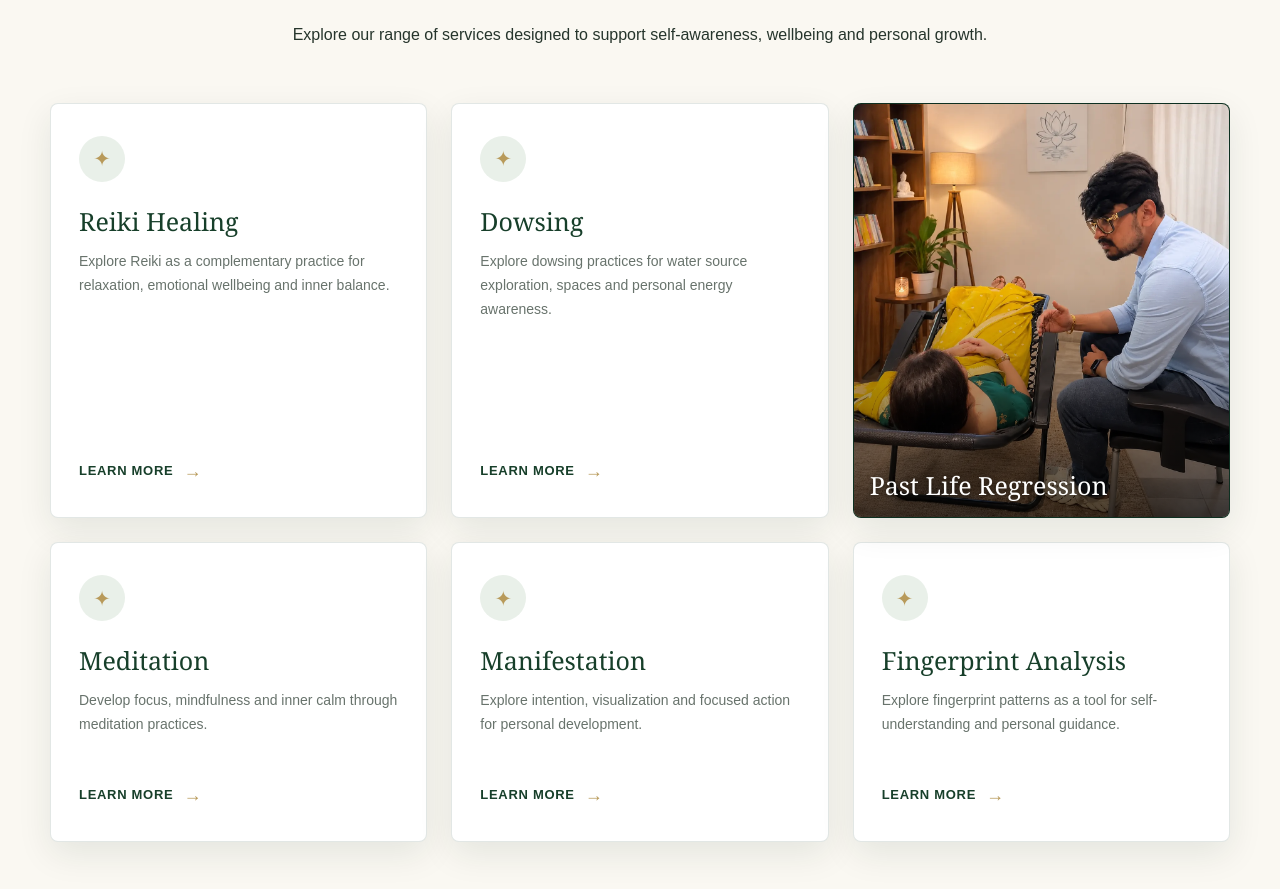
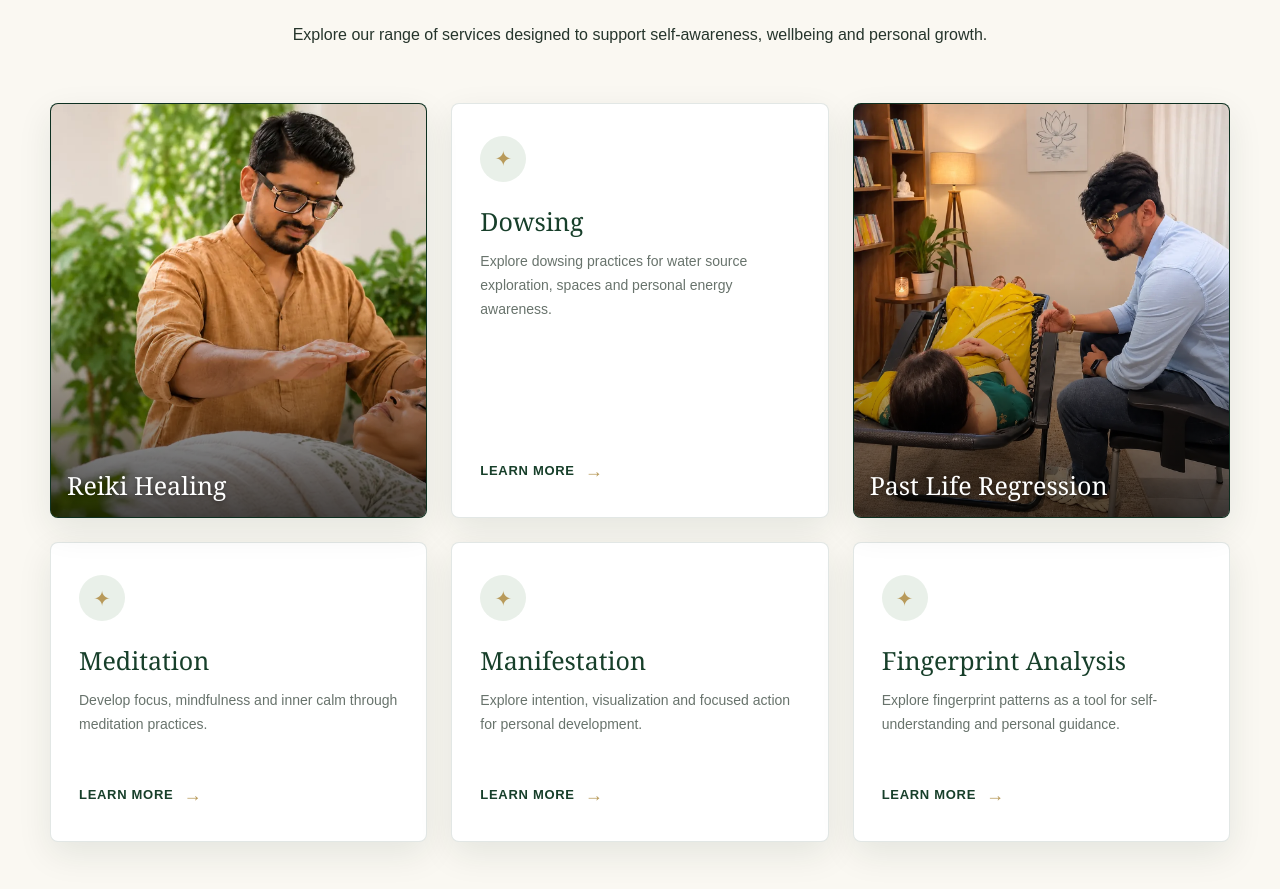
Before and after one commit to pratyushpanigrahi18-droid/science-spirituality-foundation, a React (Create React App) app: page / in a window 1280 px wide. Shown: the part 4698-5587 px from the top of the page. Built offline with nearby package versions, Linux system fonts and the light colour scheme.

Commit message:
Add 'reiki healing' photo to ServiceCard
Added support for 'reiki healing' service photo in ServiceCard.

```diff
--- a/src/Component/ServiceCard.tsx
+++ b/src/Component/ServiceCard.tsx
@@ -6,9 +6,10 @@ interface ServiceCardProps {
   link: string;
 }
 
-// Add a photo here as each service image becomes available in public/.
+// Photo assets in public/. Each listed service uses the same card style.
 const servicePhotos: Record<string, string> = {
   "past life regression": "/plr-service-card.webp",
+  "reiki healing": "/reiki-service-card-final.webp",
 };
 
 const ServiceCard: React.FC<ServiceCardProps> = ({
```
